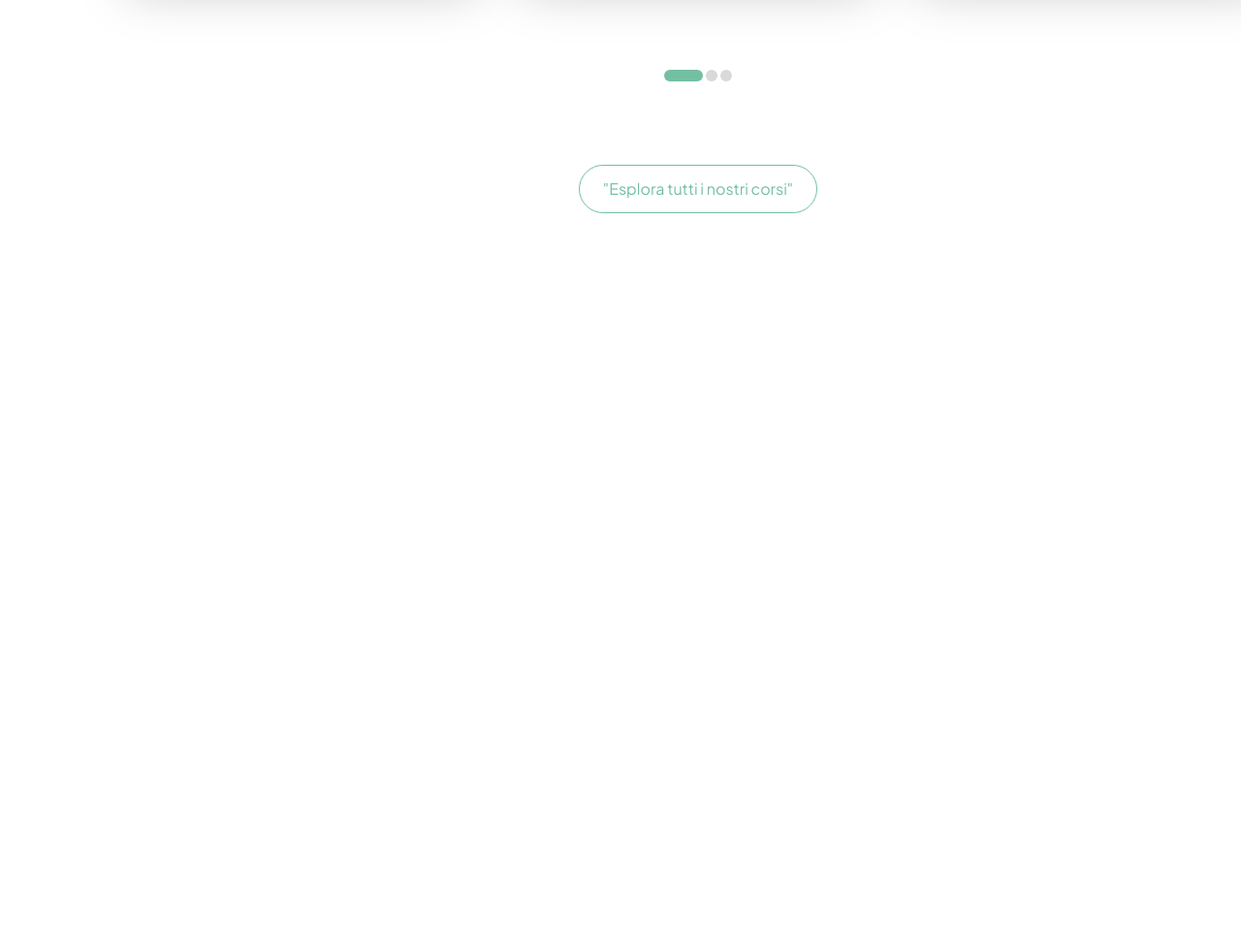
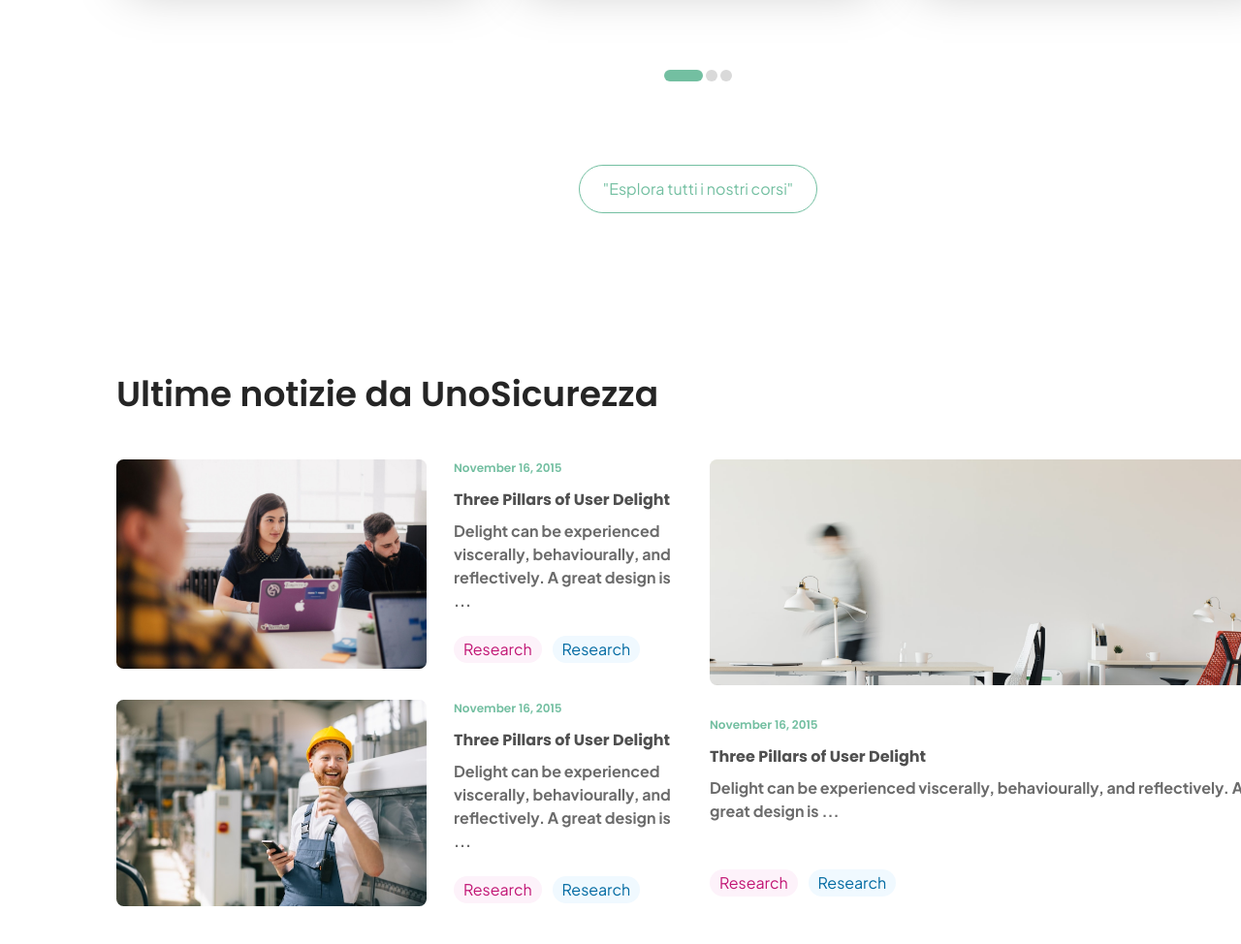
Before and after one commit to monirulislam0/UnoSicurezza, a website built with Vite: page index.html in a window 1280 px wide. Shown: the part 841-1815 px from the top of the page at 97% size. Before the commit the page ends 1141 px from the top, so only its background shows below. Built offline with nearby package versions, Linux system fonts and the light colour scheme.

Commit message:
news section
In this section we have desined responsive news section

```diff
--- a/index.html
+++ b/index.html
@@ -419,6 +419,85 @@
     <!-- Catalogs Section End -->
 
 
+    <!-- Nes Section Start  -->
+    <section class="news_section py-20">
+      <div class="container mx-auto lg:w-[1200px] w-[95%]">
+        <div class="news_wrapper">
+          <div class="section_title pb-10">
+            <h2 class="lg:text-[36px] text-[26px] text-text-primary font-[600]">
+             Ultime notizie da UnoSicurezza
+            </h2>
+          </div>
+        </div>
+
+        <div class="news_content flex gap-6 flex-col lg:flex-row  md:flex-col-reverse ">
+          <div class="news_left lg:w-[calc(50%-12px)]">
+            <!-- News Box -->
+
+            <div class="news_box  flex flex-col md:flex-row lg:flex-row gap-3 justify-between mb-8 ">
+              <div class=" rounded-[7.5px] md:w-[320px] lg:w-[320px]  overflow-hidden ">
+                <img src="imgs/news-1.jpg" alt="" class="w-[100%]">
+              </div>
+             <div class="lg:w-[240px]">
+               <div >
+                  <p class="text-text-hover font-heading-primary text-[12px] font-semibold mb-3">November 16, 2015</p>
+                  <h2 class="text-heading-secondary text-size-secondary font-bold mb-2">Three Pillars of User Delight</h2>
+                  <p class="text-[#6B6B6B] text-size-secondary mb-6 font-bold">Delight can be experienced viscerally, behaviourally, and reflectively. A great design is ...</p>
+              </div>
+              <div>
+                <a href="#" class="inline-block py-0.5 px-2.5 text-[#C11574] bg-[#FDF2FA] mr-2 rounded-full">Research</a>
+                <a href="#" class="inline-block py-0.5 px-2.5 text-[#026AA2] bg-[#F0F9FF] rounded-full">Research</a>
+              </div>
+             </div>
+            </div>
+
+            <!-- news Box -->
+        <div class="news_box  flex flex-col md:flex-row lg:flex-row gap-3 justify-between mb-8 ">
+              <div class=" rounded-[7.5px] md:w-[320px] lg:w-[320px]  overflow-hidden ">
+                <img src="imgs/news-2.jpg" alt="" class="w-[100%]">
+              </div>
+             <div class="lg:w-[240px]">
+               <div >
+                  <p class="text-text-hover font-heading-primary text-[12px] font-semibold mb-3">November 16, 2015</p>
+                  <h2 class="text-heading-secondary text-size-secondary font-bold mb-2">Three Pillars of User Delight</h2>
+                  <p class="text-[#6B6B6B] text-size-secondary mb-6 font-bold">Delight can be experienced viscerally, behaviourally, and reflectively. A great design is ...</p>
+              </div>
+              <div>
+                <a href="#" class="inline-block py-0.5 px-2.5 text-[#C11574] bg-[#FDF2FA] mr-2 rounded-full">Research</a>
+                <a href="#" class="inline-block py-0.5 px-2.5 text-[#026AA2] bg-[#F0F9FF] rounded-full">Research</a>
+              </div>
+             </div>
+            </div>
+
+
+          </div>
+
+          <div class="news_right lg:w-[calc(50%-12px)]">
+
+            <div class="news_box ">
+              <div class=" rounded-[7.5px] w-[100%] h-[233px] overflow-hidden ">
+                <img src="imgs/news-3.jpg" alt="" class="w-[100%]">
+              </div>
+             <div class="w-[100%] mt-8">
+               <div >
+                  <p class="text-text-hover font-heading-primary text-[12px] font-semibold mb-3">November 16, 2015</p>
+                  <h2 class="text-heading-secondary text-size-secondary font-bold mb-2">Three Pillars of User Delight</h2>
+                  <p class="text-[#6B6B6B] text-size-secondary mb-12 font-bold">Delight can be experienced viscerally, behaviourally, and reflectively. A great design is ...</p>
+              </div>
+              <div>
+                <a href="#" class="inline-block py-0.5 px-2.5 text-[#C11574] bg-[#FDF2FA] mr-2 rounded-full">Research</a>
+                <a href="#" class="inline-block py-0.5 px-2.5 text-[#026AA2] bg-[#F0F9FF] rounded-full">Research</a>
+              </div>
+             </div>
+            </div>
+          </div>
+        </div>
+
+
+      </div>
+    </section>
+    <!-- News Section End -->
+
 
     <script src="https://cdnjs.cloudflare.com/ajax/libs/font-awesome/7.0.1/js/all.min.js"></script>
   </body>
```
Also changed, not shown: imgs/news-1.jpg (added), imgs/news-2.jpg (added), imgs/news-3.jpg (added).
